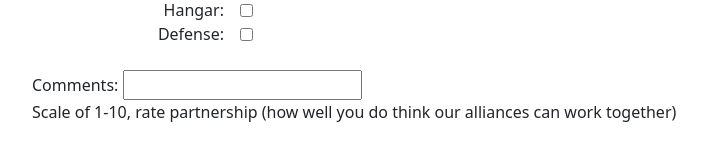
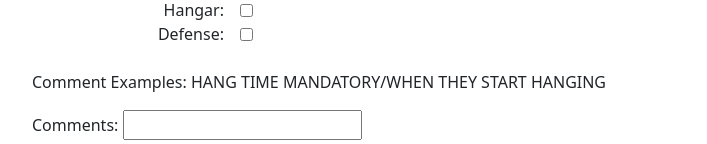
Before and after one commit to MHS-Scouting-ORG/frc-scouting-app-2022, a React (Create React App) app: page /form in a window 1280 px wide. Shown: the part 1464-1608 px from the top of the page, without its empty margins (50-757 px from the left). Built offline with nearby package versions, Linux system fonts and the light colour scheme; no server answers; the HTML template or start-up script is replaced by a standard one.

Commit message:
hang time in comments mandatory

```diff
--- a/src/components/Form/Form.js
+++ b/src/components/Form/Form.js
@@ -798,6 +798,7 @@ class Form extends React.Component{
                 {this.makeStrategyBox("Hangar ", 3)}
                 {this.makeStrategyBox("Defense ", 4)}
                 <br></br>
+                <p>Comment Examples: HANG TIME MANDATORY/WHEN THEY START HANGING</p>
                 <Textbox title={"Comments: "} commentState={this.setComment}></Textbox>
                 <p> Scale of 1-10, rate partnership (how well you do think our alliances can work together) </p>
                 <Scale values={[1,2,3,4,5,6,7,8,9,10]} changeScale={this.scaleChange}></Scale>
```
